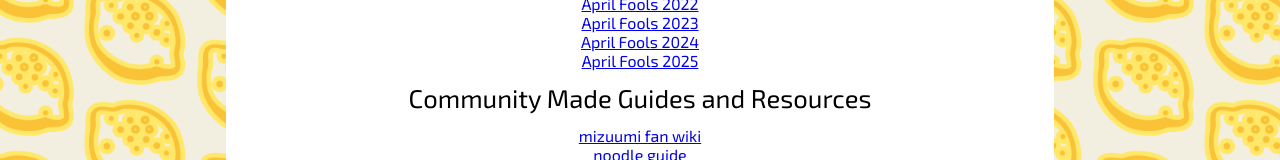
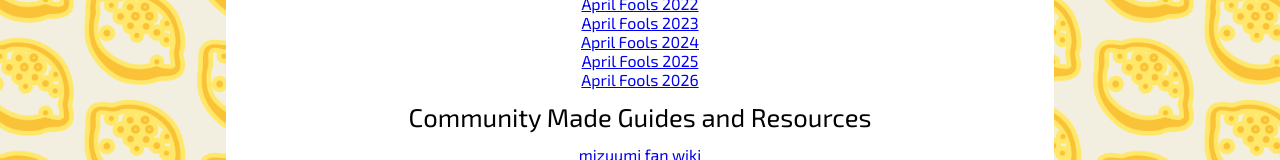
Before and after one commit to toughlovearena/about.toughlovearena.com, a Next.js app: page /community in a window 1280 px wide. Shown: the part 243-403 px from the top of the page. Built offline with nearby package versions, Linux system fonts and the light colour scheme.

Commit message:
Update links.ts

```diff
--- a/data/links.ts
+++ b/data/links.ts
@@ -164,6 +164,9 @@ export const AprilFoolsArchives: SimpleLink[] = [{
 }, {
   title: 'April Fools 2025',
   url: 'https://aprilfools2025.toughlovearena.com/',
+}, {
+  title: 'April Fools 2026',
+  url: 'https://aprilfools2026.toughlovearena.com/',
 }];
 
 export const CommunityResources: SimpleLink[] = [{
```
